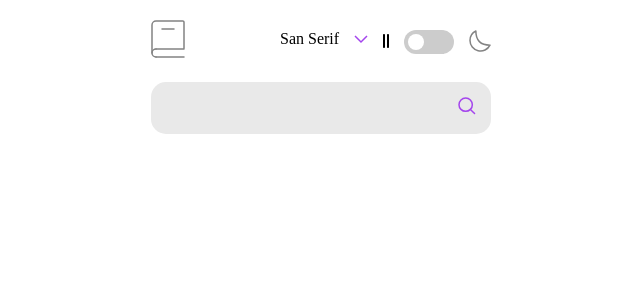
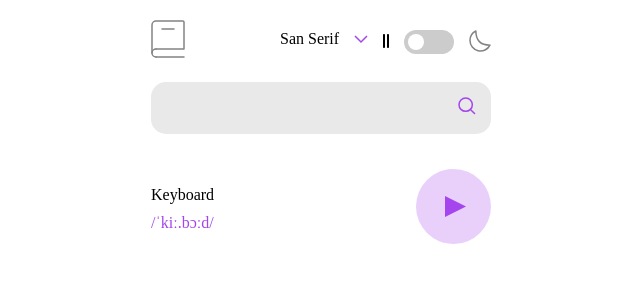
Before and after one commit to david3vc/dictionary-web-app, a React (Vite) app: page / in a window 1280 px wide. Shown: the top 300 px of the page, without its empty margins (319-959 px from the left). Built offline with nearby package versions, Linux system fonts and the light colour scheme.

Commit message:
maquetado de componente word

```diff
--- a/src/App.tsx
+++ b/src/App.tsx
@@ -4,6 +4,7 @@ import Header from "./components/Header";
 import "./App.css";
 import { DARK_THEME } from "./constants";
 import Search from "./components/Search";
+import Word from "./components/Word";
 
 function App() {
     const [theme, setTheme] = useState(DARK_THEME);
@@ -12,6 +13,7 @@ function App() {
         <div>
             <Header setTheme={setTheme} theme={theme} />
             <Search theme={theme} />
+            <Word />
         </div>
     );
 }
--- a/src/components/Search.tsx
+++ b/src/components/Search.tsx
@@ -18,7 +18,7 @@ const Search = ({ theme }: baseProps) => {
     return (
         <div className={`container-search ${themeInput}`}>
             <div className="container-search__input">
-                <input type="text" className={`${themeInput}`} />
+                <input type="text" className={themeInput} />
             </div>
             <div className="container-search__icon">
                 <img src={iconoSearch} alt="" />
--- /dev/null
+++ b/src/components/Word.tsx
@@ -0,0 +1,22 @@
+import iconoSound from "../assets/images/icon-play.svg";
+import "../styles/word.css";
+
+const Word = () => {
+  return (
+    <div className="container-word">
+        <div className="container-word__term">
+            <span className="container-word__term__child">
+                Keyboard
+            </span>
+            <span className="container-word__term__pronunciation">
+                /ˈkiː.bɔːd/
+            </span>
+        </div>
+        <div className="container-word__sound">
+            <img src={iconoSound} alt="" />
+        </div>
+    </div>
+  )
+}
+
+export default Word
--- a/src/styles/search.css
+++ b/src/styles/search.css
@@ -30,6 +30,7 @@
 
 .themeInputDark {
     background-color: var(--color-background-input-dark);
+    color: white;
 }
 
 .themeInputLight {
--- /dev/null
+++ b/src/styles/word.css
@@ -0,0 +1,18 @@
+.container-word{
+    display: flex;
+    justify-content: space-between;
+    align-items: center;
+    width: 340px;
+    margin: auto;
+    margin-top: 35px;
+}
+
+.container-word__term{
+    display: flex;
+    flex-direction: column;
+}
+
+.container-word__term__pronunciation{
+    margin-top: 10px;
+    color: #a445ed;
+}
```
